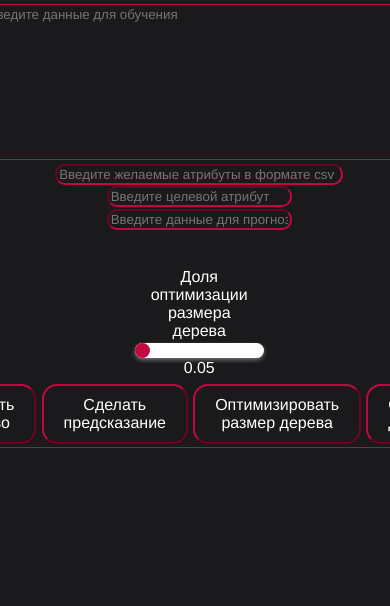
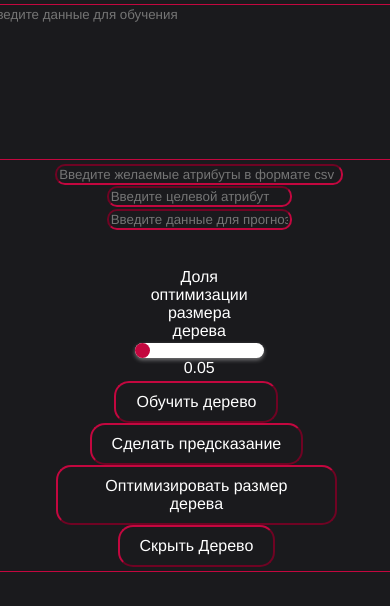
Before and after one commit to Faddellin/HITS-project, a plain HTML site: page proj/Decision tree algorithm/index.html in a window 390 px wide. Shown: the part 380-986 px from the top of the page. Drawn offline with nearby package versions, Linux system fonts and the light colour scheme.

Commit message:
under buttons are in a column on phone too

```diff
--- a/proj/Decision tree algorithm/decisionTree.css
+++ b/proj/Decision tree algorithm/decisionTree.css
@@ -272,7 +272,7 @@ input, textarea
         justify-content: center;
     }
 
-    .buttons {
+    .buttons, .buttons2 {
 		display: flex;
         flex-direction: column;
         align-items: center;
```
